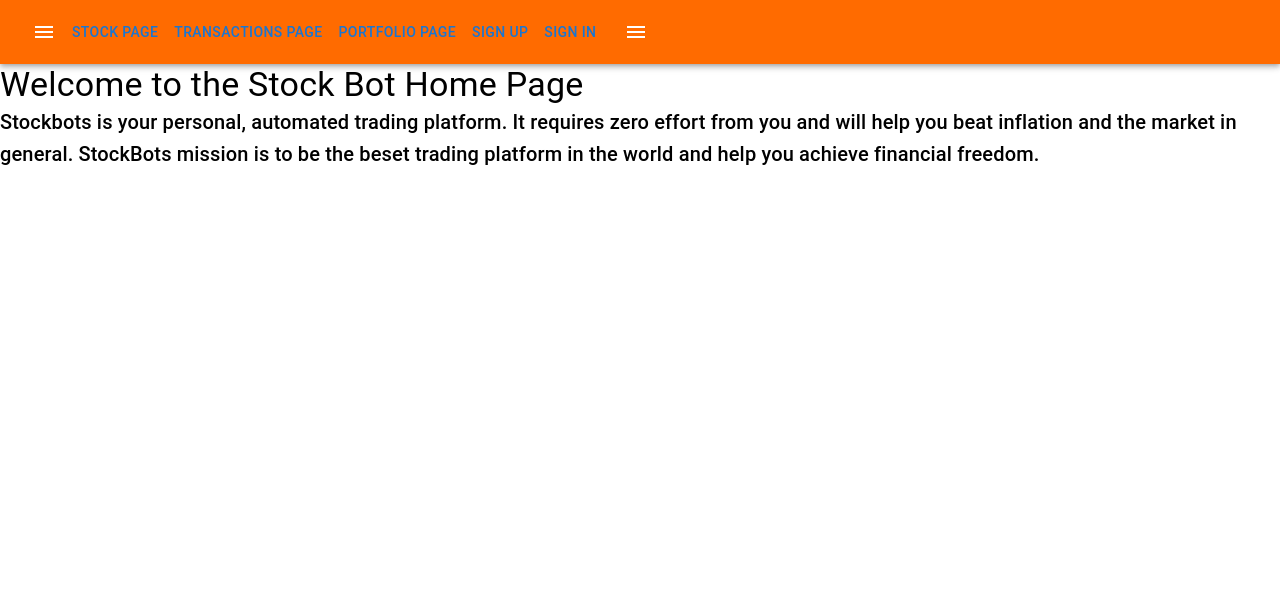
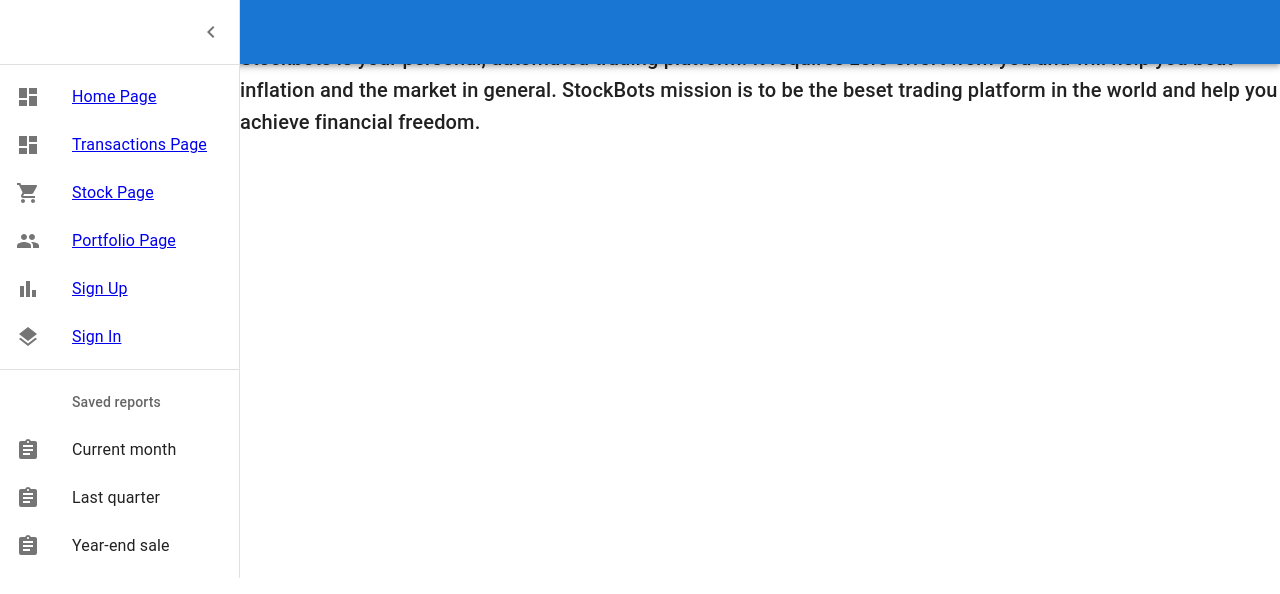
Before and after one commit to darrenzhang2000/stock-bots, a React (Create React App) app in the folder frontend/: page / in a window 1280 px wide. Shown: the top 594 px of the page. Built offline with nearby package versions, Linux system fonts and the light colour scheme.

Commit message:
added drawer component

```diff
--- a/frontend/src/App.js
+++ b/frontend/src/App.js
@@ -1,30 +1,93 @@
-import React from 'react'
+import ChevronLeftIcon from '@mui/icons-material/ChevronLeft';
+import MenuIcon from '@mui/icons-material/Menu';
+import NotificationsIcon from '@mui/icons-material/Notifications';
+import AppBar from '@mui/material/AppBar';
+import Badge from '@mui/material/Badge';
+import Box from '@mui/material/Box';
+import CssBaseline from '@mui/material/CssBaseline';
+import Divider from '@mui/material/Divider';
+import IconButton from '@mui/material/IconButton';
+import List from '@mui/material/List';
+import Toolbar from '@mui/material/Toolbar';
+import React from 'react';
+import { Route } from 'react-router-dom';
 import './App.css';
+import Drawer from './components/drawer/drawer';
+import { mainListItems, secondaryListItems } from './components/drawer/listItems';
+import Signin from './components/signin/signin';
 import Signup from './components/signup/signup';
-import Signin from './components/signin/signin';
-import { Route } from 'react-router-dom';
-import Header from './components/header/header'
-import Footer from './components/footer/footer'
-import StockPage from './screens/stockPage/stockPage'
+import Home from './screens/home/home';
+import PortfolioPage from './screens/portfolioPage/portfolioPage';
+import StockPage from './screens/stockPage/stockPage';
 import TransactionPage from './screens/transactionPage/transactionPage';
-import PortfolioPage from './screens/portfolioPage/portfolioPage';
-import AppBar from '@mui/material/AppBar';
-import Home from './screens/home/home';
-
 
 function App() {
+  const [open, setOpen] = React.useState(true);
+  const toggleDrawer = () => {
+    setOpen(!open);
+  };
+
   return (
     <div>
-      <Header />
+      {/* <Header /> */}
+      <Box sx={{ display: 'flex' }}>
+        <CssBaseline />
+        <AppBar position="absolute" open={open}>
+          <Toolbar
+            sx={{
+              pr: '24px', // keep right padding when drawer closed
+            }}
+          >
+            <IconButton
+              edge="start"
+              color="inherit"
+              aria-label="open drawer"
+              onClick={toggleDrawer}
+              sx={{
+                marginRight: '36px',
+                ...(open && { display: 'none' }),
+              }}
+            >
+              <MenuIcon />
+            </IconButton>
+
+            <IconButton color="inherit">
+              <Badge badgeContent={4} color="secondary">
+                <NotificationsIcon />
+              </Badge>
+            </IconButton>
+          </Toolbar>
+        </AppBar>
+
+        <Drawer variant="permanent" open={open}>
+          <Toolbar
+            sx={{
+              display: 'flex',
+              alignItems: 'center',
+              justifyContent: 'flex-end',
+              px: [1],
+            }}
+          >
+            <IconButton onClick={toggleDrawer}>
+              <ChevronLeftIcon />
+            </IconButton>
+          </Toolbar>
+          <Divider />
+          <List>{mainListItems}</List>
+          <Divider />
+          <List>{secondaryListItems}</List>
+        </Drawer>
+
         <Route exact path='/' component={Home} />
         <Route exact path='/signup' component={Signup} />
         <Route exact path='/signin' component={Signin} />
         <Route exact path='/stockPage' component={StockPage} />
         <Route exact path='/transactionsPage' component={TransactionPage} />
         <Route exact path='/portfolioPage' component={PortfolioPage} />
-      <Footer />
 
-    </div>
+        {/* <Footer /> */}
+      </Box>
+    </div >
   );
 }
 
--- /dev/null
+++ b/frontend/src/components/drawer/drawer.js
@@ -0,0 +1,33 @@
+
+import MuiDrawer from '@mui/material/Drawer';
+import { styled } from '@mui/material/styles';
+
+const drawerWidth = 240;
+
+const Drawer = styled(MuiDrawer, { shouldForwardProp: (prop) => prop !== 'open' })(
+    ({ theme, open }) => ({
+        '& .MuiDrawer-paper': {
+            position: 'relative',
+            whiteSpace: 'nowrap',
+            width: drawerWidth,
+            transition: theme.transitions.create('width', {
+                easing: theme.transitions.easing.sharp,
+                duration: theme.transitions.duration.enteringScreen,
+            }),
+            boxSizing: 'border-box',
+            ...(!open && {
+                overflowX: 'hidden',
+                transition: theme.transitions.create('width', {
+                    easing: theme.transitions.easing.sharp,
+                    duration: theme.transitions.duration.leavingScreen,
+                }),
+                width: theme.spacing(7),
+                [theme.breakpoints.up('sm')]: {
+                    width: theme.spacing(9),
+                },
+            }),
+        },
+    }),
+);
+
+export default Drawer
--- /dev/null
+++ b/frontend/src/components/drawer/listItems.js
@@ -0,0 +1,95 @@
+import AssignmentIcon from '@mui/icons-material/Assignment';
+import BarChartIcon from '@mui/icons-material/BarChart';
+import DashboardIcon from '@mui/icons-material/Dashboard';
+import LayersIcon from '@mui/icons-material/Layers';
+import PeopleIcon from '@mui/icons-material/People';
+import ShoppingCartIcon from '@mui/icons-material/ShoppingCart';
+import ListItem from '@mui/material/ListItem';
+import ListItemIcon from '@mui/material/ListItemIcon';
+import ListItemText from '@mui/material/ListItemText';
+import ListSubheader from '@mui/material/ListSubheader';
+import * as React from 'react';
+import { Link } from 'react-router-dom';
+
+export const mainListItems = (
+    <div>
+        <Link to='/'>
+            <ListItem button>
+                <ListItemIcon>
+                    <DashboardIcon />
+                </ListItemIcon>
+                <ListItemText primary="Home Page" />
+            </ListItem>
+        </Link>
+
+        <Link to='/transactionsPage'>
+            <ListItem button>
+                <ListItemIcon>
+                    <DashboardIcon />
+                </ListItemIcon>
+                <ListItemText primary="Transactions Page" />
+            </ListItem>
+        </Link>
+
+        <Link to='/stockPage'>
+            <ListItem button>
+                <ListItemIcon>
+                    <ShoppingCartIcon />
+                </ListItemIcon>
+                <ListItemText primary="Stock Page" />
+            </ListItem>
+        </Link>
+
+        <Link to='/portfolioPage'>
+            <ListItem button>
+                <ListItemIcon>
+                    <PeopleIcon />
+                </ListItemIcon>
+                <ListItemText primary="Portfolio Page" />
+            </ListItem>
+        </Link>
+
+        <Link to='/signup'>
+            <ListItem button>
+                <ListItemIcon>
+                    <BarChartIcon />
+                </ListItemIcon>
+                <ListItemText primary="Sign Up" />
+            </ListItem>
+        </Link>
+
+        <Link to='/signin'>
+            <ListItem button>
+                <ListItemIcon>
+                    <LayersIcon />
+                </ListItemIcon>
+                <ListItemText primary="Sign In" />
+            </ListItem>
+        </Link>
+
+    </div>
+);
+
+export const secondaryListItems = (
+    <div>
+        <ListSubheader inset>Saved reports</ListSubheader>
+        <ListItem button>
+            <ListItemIcon>
+                <AssignmentIcon />
+            </ListItemIcon>
+            <ListItemText primary="Current month" />
+        </ListItem>
+        <ListItem button>
+            <ListItemIcon>
+                <AssignmentIcon />
+            </ListItemIcon>
+            <ListItemText primary="Last quarter" />
+        </ListItem>
+        <ListItem button>
+            <ListItemIcon>
+                <AssignmentIcon />
+            </ListItemIcon>
+            <ListItemText primary="Year-end sale" />
+        </ListItem>
+    </div>
+);
--- a/frontend/src/components/header/header.js
+++ b/frontend/src/components/header/header.js
@@ -75,11 +75,11 @@
             </Link>
 
 
-            <Link to='/settings'>
+            {/* <Link to='/settings'>
                 <Button>
                     <SettingsIcon style={{ color: 'white' }}/>
                 </Button>
-            </Link>
+            </Link> */}
             </div>
         </Toolbar>
       </AppBar>
--- a/frontend/src/components/stockInfo/stockInfo.js
+++ b/frontend/src/components/stockInfo/stockInfo.js
@@ -2,7 +2,6 @@
 
 const StockInfo = props => {
     const { close, high, low, open, volume } = props
-    console.log('stock info ')
     return <div>
         <p>Close price: {close}</p>
         <p>High price: {high}</p>
```
Lines whose indentation alone changed are shown as unchanged.
